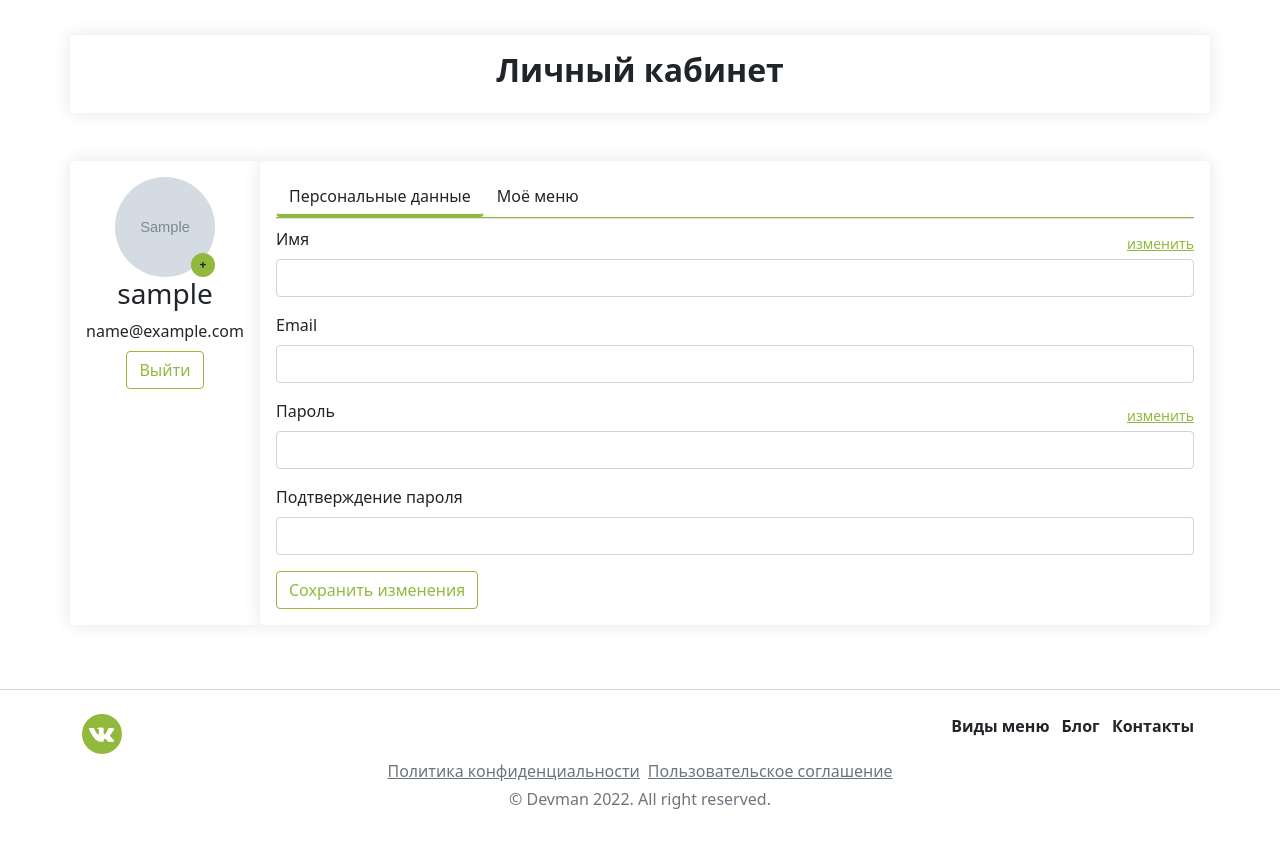
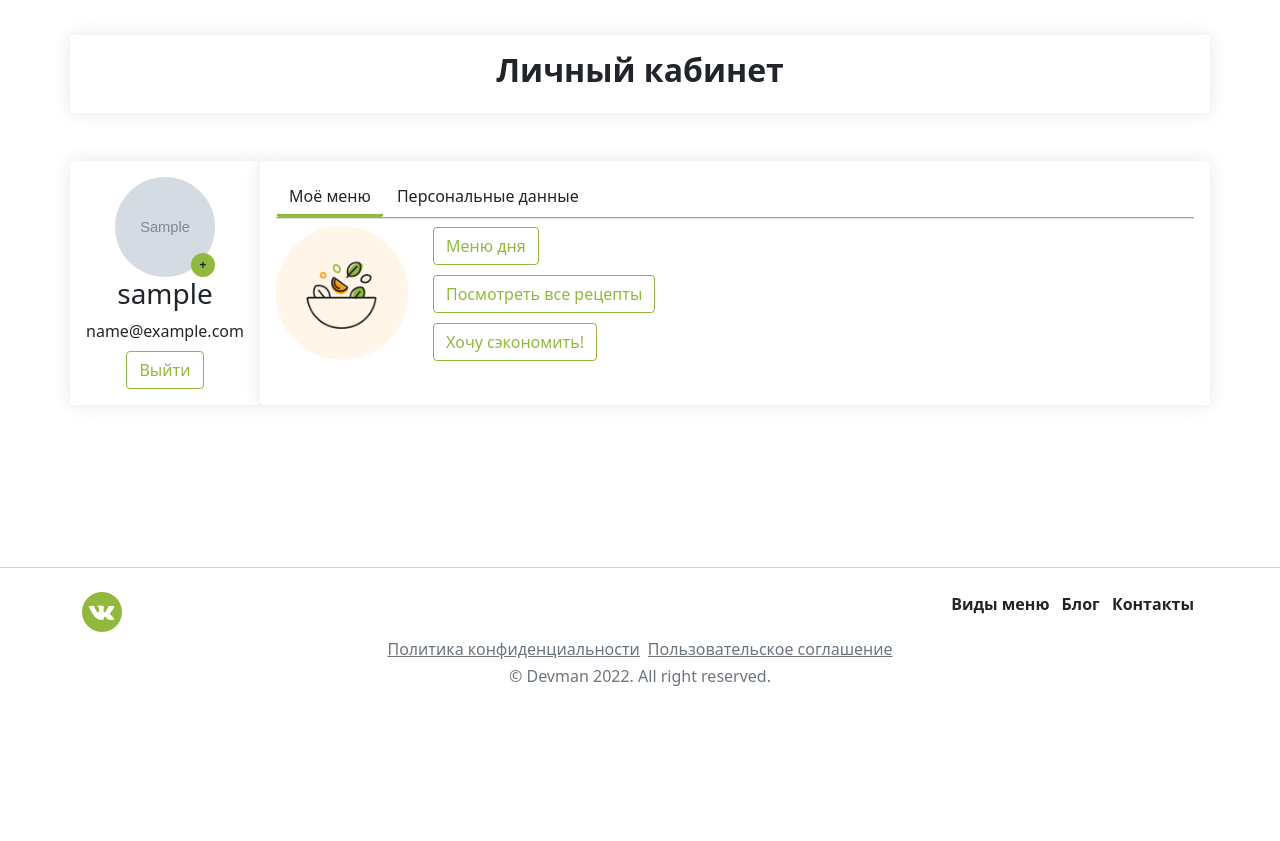
Before and after one commit to Gulfia83/foodplan, a Django app: page /lk/ in a window 1280 px wide. Shown: the part 82-923 px from the top of the page. After the commit the page ends 768 px from the top, so only its background shows below. Run offline with Django 5.2, Linux system fonts and the light colour scheme; a user stored in the database is signed in; tables that the repository leaves empty hold one stand-in row (values such as "Sample post"); grey boxes marked "Sample" are stand-in pictures.

Commit message:
Update lk.html

```diff
--- a/templates/lk.html
+++ b/templates/lk.html
@@ -32,47 +32,15 @@
                     <div class="card col-12 col-md-10 p-3 mb-3 foodplan__shadow">
                         <ul class="nav nav-tabs">
                             <li class="nav-item foodplan__tab-item">
-                                    <button id="tab1" class="btn shadow-none foodplan__tab-button active" data-bs-toggle="tab" data-bs-target="#data">Персональные данные</button>
+                                <button id="tab2" class="btn shadow-none foodplan__tab-button active" data-bs-toggle="tab" data-bs-target="#menu">Моё меню</button>
                             </li>
                             <li class="nav-item foodplan__tab-item">
-                                    <button id="tab2" class="btn shadow-none foodplan__tab-button" data-bs-toggle="tab" data-bs-target="#menu">Моё меню</button>
+                                <button id="tab1" class="btn shadow-none foodplan__tab-button" data-bs-toggle="tab" data-bs-target="#data">Персональные данные</button>
                             </li>
                             <li class="nav-item foodplan__tab-item flex-grow-1"></li>
                         </ul>
                         <div class="tab-content mt-2">
-                                <div class="tab-pane fade show active" id="data">
-                                    <form action="">
-                                        <div class="mb-3">
-                                            <div class="d-flex align-items-center justify-content-between">
-                                                <label for="exampleInputEmail1" class="form-label">Имя</label>
-                                                <small><a href="#" class="link-dark foodplan_green">изменить</a></small>
-                                            </div>
-
-                                            <input type="text" class="form-control" id="name">
-                                        </div>
-                                        <div class="mb-3">
-                                            <label for="exampleInputEmail1" class="form-label">Email</label>
-                                            <input type="email" class="form-control" id="email" aria-describedby="emailHelp">
-                                        </div>
-                                        <div class="mb-3">
-                                            <div class="d-flex align-items-center justify-content-between">
-                                                <label for="exampleInputPassword1" class="form-label">Пароль</label>
-                                                <small><a href="#" class="link-dark foodplan_green">изменить</a></small>
-                                            </div>
-
-                                            <input type="password" class="form-control" id="password">
-                                        </div>
-                                        <div class="mb-3">
-                                            <label for="exampleInputPassword1" class="form-label">Подтверждение пароля</label>
-                                            <input type="password" class="form-control" id="PasswordConfirm">
-                                        </div>
-                                        <div class="d-block">
-                                            <button type="submit" class="btn shadow-none btn-outline-success foodplan_green foodplan__border_green">Сохранить
-                                                изменения</button>
-                                        </div>
-                                    </form>
-                                </div>
-                                <div class="tab-pane fade" id="menu">
+                            <div class="tab-pane fade show active" id="menu">
                                 <div class="row">
                                     <div class="col-2">
                                         <img src="{% static 'img/circle1.png' %}" alt="" class="w-100">
@@ -96,6 +64,34 @@
                                     </div>
                                 </div>
                             </div>
+                            <div class="tab-pane fade" id="data">
+                                <form action="">
+                                    <div class="mb-3">
+                                        <div class="d-flex align-items-center justify-content-between">
+                                            <label for="exampleInputEmail1" class="form-label">Имя</label>
+                                            <small><a href="#" class="link-dark foodplan_green">изменить</a></small>
+                                        </div>
+                                        <input type="text" class="form-control" id="name">
+                                    </div>
+                                    <div class="mb-3">
+                                        <label for="exampleInputEmail1" class="form-label">Email</label>
+                                        <input type="email" class="form-control" id="email" aria-describedby="emailHelp">
+                                    </div>
+                                    <div class="mb-3">
+                                        <div class="d-flex align-items-center justify-content-between">
+                                            <label for="exampleInputPassword1" class="form-label">Пароль</label>
+                                            <small><a href="#" class="link-dark foodplan_green">изменить</a></small>
+                                        </div>
+                                        <input type="password" class="form-control" id="password">
+                                    </div>
+                                    <div class="mb-3">
+                                        <label for="exampleInputPassword1" class="form-label">Подтверждение пароля</label>
+                                        <input type="password" class="form-control" id="PasswordConfirm">
+                                    </div>
+                                    <div class="d-block">
+                                        <button type="submit" class="btn shadow-none btn-outline-success foodplan_green foodplan__border_green">Сохранить изменения</button>
+                                    </div>
+                                </form>
                             </div>
                         </div>
                     </div>
```
Lines whose indentation alone changed are shown as unchanged.
